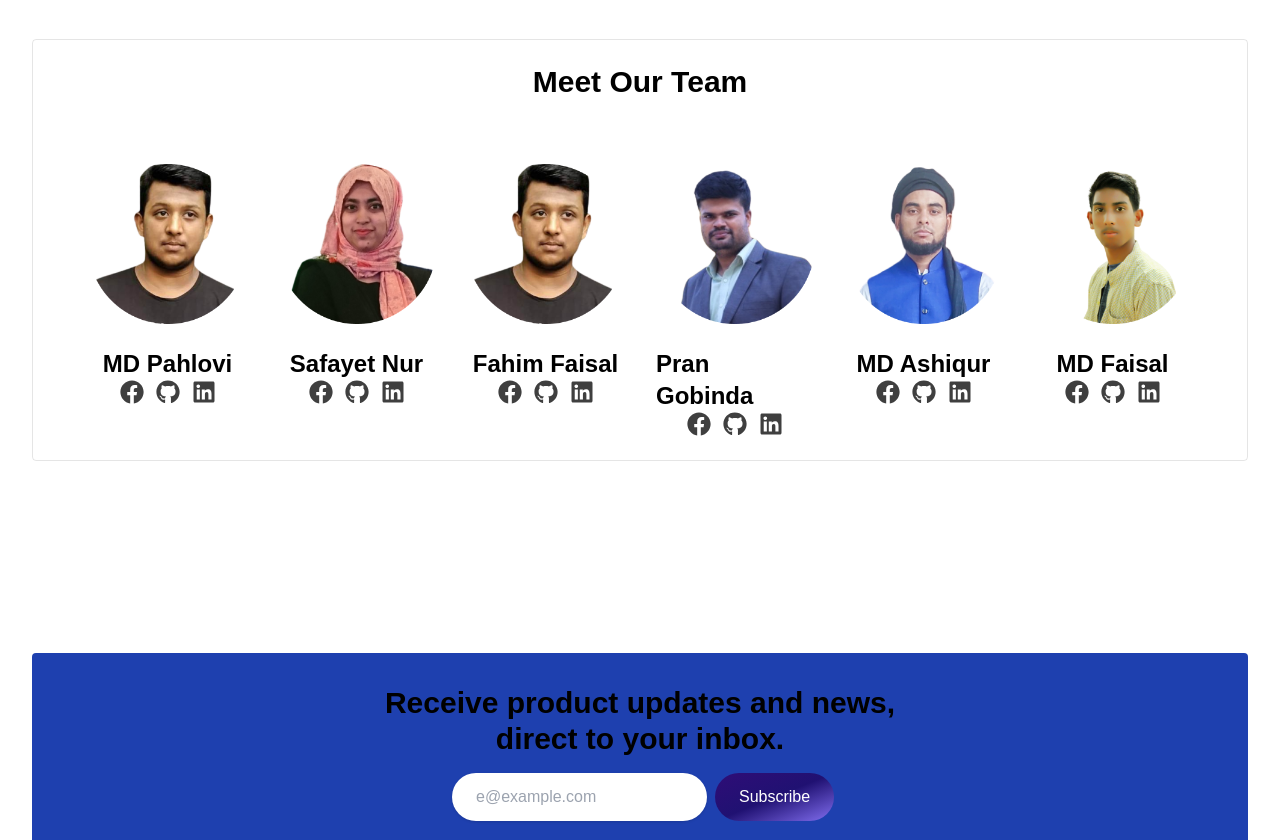
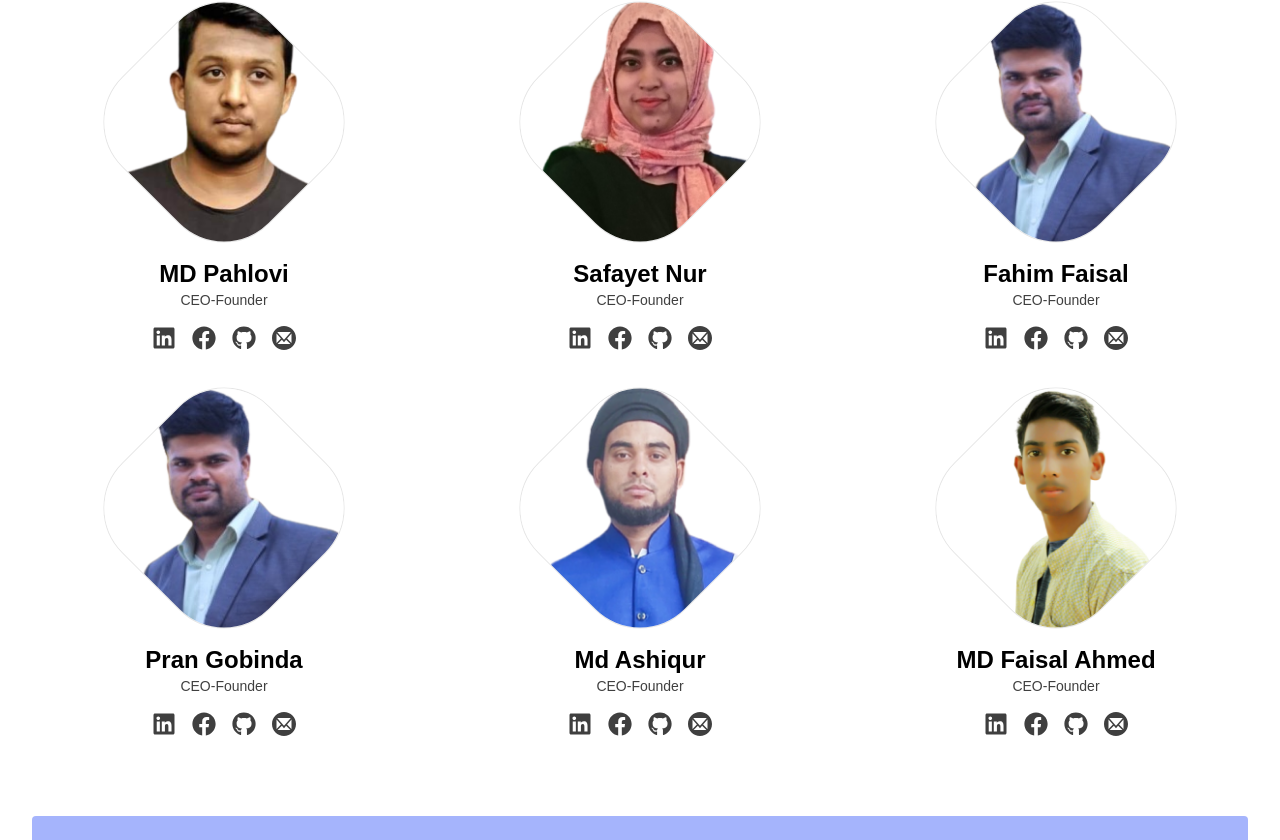
Before and after one commit to mdpahlovi/plugged-in, a Next.js app: page /about in a window 1280 px wide. Shown: the part 700-1540 px from the top of the page. Built offline with nearby package versions, Linux system fonts and the light colour scheme; no server answers.

Commit message:
About Page Polished

```diff
--- a/components/About/AboutHero.js
+++ b/components/About/AboutHero.js
@@ -6,7 +6,7 @@ import trimVideo from "../../public/logo/video-editing.png";
 
 const AboutHero = () => {
     return (
-        <header className="section-gap grid lg:grid-cols-2 gap-x-6 xl:gap-x-8 gap-y-10 items-center">
+        <header className="section-gap grid lg:grid-cols-2 gap-10 items-center">
             <Image src={aboutImage} alt="logo" className="mx-auto rounded-lg w-full" />
             <div className="space-y-4">
                 <h1 className="font-extrabold text-left mb-0">What is PluggedIn?</h1>
--- a/components/About/AboutSubscribe.js
+++ b/components/About/AboutSubscribe.js
@@ -2,20 +2,20 @@ import { Button } from "../Buttons.jsx";
 
 const AboutSubscribeSection = () => {
     return (
-        <div className="bg-blue-800 rounded mt-48 p-8">
+        <div className="bg-accent section-gap rounded p-8">
             <h1 className="mb-3 text-3xl">
                 Receive product updates and news,
                 <br /> direct to your inbox.
             </h1>
             <div className="w-full">
                 <form>
-                    <div className="max-w-sm mx-auto p-1 pr-0 flex items-center">
+                    <div className="max-w-sm mx-auto p-1 pr-0 flex flex-col sm:flex-row items-center gap-4">
                         <input
                             type="email"
                             placeholder="e@example.com"
-                            className="flex-1 appearance-none rounded-full shadow px-6 py-3 text-grey-dark mr-2 focus:outline-none"
+                            className="flex-1 appearance-none rounded-full shadow px-6 py-3 text-grey-dark focus:outline-none w-full sm:w-auto"
                         />
-                        <Button>Subscribe</Button>
+                        <Button className="w-full sm:w-auto">Subscribe</Button>
                     </div>
                 </form>
             </div>
--- a/components/About/AboutTeam.js
+++ b/components/About/AboutTeam.js
@@ -1,133 +1,46 @@
 import Image from "next/image";
 import React from "react";
-import pahloviImg from "../../public/images/team/pahlovi.png";
-import safayetImg from "../../public/images/team/safayet.png";
-import pranImg from "../../public/images/team/gobinda.png";
-import ashiqImg from "../../public/images/team/ashiqur.png";
-import faisalImg from "../../public/images/team/faisal.png";
 import { FaFacebook, FaGithub, FaLinkedin } from "react-icons/fa";
+import { ImMail4 } from "react-icons/im";
+import { TeamData } from "./TeamData";
 
 const AboutTeam = () => {
     return (
-        <div className="border rounded p-6 mt-48">
-            <h1 className="mb-16 text-3xl">Meet Our Team</h1>
-            <div className="container mx-auto grid justify-center gap-8 sm:grid-cols-2 xl:grid-cols-6">
-                <div className="flex flex-col items-center">
-                    <div className="mb-6">
-                        <div className="w-40 rounded">
-                            <Image src={pahloviImg} alt="" />
+        <section className="section-gap">
+            <h1>Meet Our Team</h1>
+            <div className="grid sm:grid-cols-2 lg:grid-cols-3 gap-8">
+                {TeamData.map((team, index) => (
+                    <div key={index} className="group space-y-4 text-center">
+                        <div className="pt-1.5"></div>
+                        <div className="mx-auto border h-52 w-52 rotate-45 overflow-hidden rounded-[4rem]">
+                            <Image
+                                className="mx-auto h-full w-full -rotate-45 scale-125 object-cover transition duration-300 group-hover:scale-150"
+                                src={team.avatar}
+                                alt="woman"
+                            />
                         </div>
+                        <div className="pt-4">
+                            <h2>{team.name}</h2>
+                            <p className="text-sm">CEO-Founder</p>
+                        </div>
+                        <p className="flex justify-center space-x-4">
+                            <a href={team.linkedin} target="_blank" rel="noopener noreferrer">
+                                <FaLinkedin className="text-2xl" />
+                            </a>
+                            <a href={team.facebook} target="_blank" rel="noopener noreferrer">
+                                <FaFacebook className="text-2xl" />
+                            </a>
+                            <a href={team.github} target="_blank" rel="noopener noreferrer">
+                                <FaGithub className="text-2xl" />
+                            </a>
+                            <a href={team.email} target="_blank" rel="noopener noreferrer">
+                                <ImMail4 className="text-2xl" />
+                            </a>
+                        </p>
                     </div>
-                    <h2 className="">MD Pahlovi</h2>
-                    <p className="flex text-2xl gap-3 ">
-                        <a href="">
-                            <FaFacebook />
-                        </a>
-                        <a href="">
-                            <FaGithub />
-                        </a>
-                        <a href="">
-                            <FaLinkedin />
-                        </a>
-                    </p>
-                </div>
-                <div className="flex flex-col items-center">
-                    <div className="mb-6">
-                        <div className="w-40 rounded">
-                            <Image src={safayetImg} alt="" />
-                        </div>
-                    </div>
-                    <h2 className="">Safayet Nur</h2>
-                    <p className="flex text-2xl gap-3 ">
-                        <a href="">
-                            <FaFacebook />
-                        </a>
-                        <a href="">
-                            <FaGithub />
-                        </a>
-                        <a href="">
-                            <FaLinkedin />
-                        </a>
-                    </p>
-                </div>
-                <div className="flex flex-col items-center">
-                    <div className="mb-6">
-                        <div className="w-40 rounded">
-                            <Image src={pahloviImg} alt="" />
-                        </div>
-                    </div>
-                    <h2 className="">Fahim Faisal</h2>
-                    <p className="flex text-2xl gap-3 ">
-                        <a href="">
-                            <FaFacebook />
-                        </a>
-                        <a href="">
-                            <FaGithub />
-                        </a>
-                        <a href="">
-                            <FaLinkedin />
-                        </a>
-                    </p>
-                </div>
-                <div className="flex flex-col items-center">
-                    <div className="mb-6">
-                        <div className="w-40 rounded">
-                            <Image src={pranImg} alt="" />
-                        </div>
-                    </div>
-                    <h2 className="">Pran Gobinda</h2>
-                    <p className="flex text-2xl gap-3 ">
-                        <a href="">
-                            <FaFacebook />
-                        </a>
-                        <a href="">
-                            <FaGithub />
-                        </a>
-                        <a href="">
-                            <FaLinkedin />
-                        </a>
-                    </p>
-                </div>
-                <div className="flex flex-col items-center">
-                    <div className="mb-6">
-                        <div className="w-40 rounded">
-                            <Image src={ashiqImg} alt="" />
-                        </div>
-                    </div>
-                    <h2 className="">MD Ashiqur</h2>
-                    <p className="flex text-2xl gap-3 ">
-                        <a href="">
-                            <FaFacebook />
-                        </a>
-                        <a href="">
-                            <FaGithub />
-                        </a>
-                        <a href="">
-                            <FaLinkedin />
-                        </a>
-                    </p>
-                </div>
-                <div className="flex flex-col items-center">
-                    <div className="mb-6">
-                        <div className="w-40 rounded">
-                            <Image src={faisalImg} alt="" />
-                        </div>
-                    </div>
-                    <h2 className="">MD Faisal</h2>
-                    <p className="flex text-2xl gap-3 ">
-                        <a href="">
-                            <FaFacebook />
-                        </a>
-                        <a href="">
-                            <FaGithub />
-                        </a>
-                        <a href="">
-                            <FaLinkedin />
-                        </a>
-                    </p>
-                </div>
+                ))}
             </div>
-        </div>
+        </section>
     );
 };
 
--- /dev/null
+++ b/components/About/TeamData.js
@@ -0,0 +1,42 @@
+import pahlovi from "../../public/images/team/pahlovi.png";
+import safayet from "../../public/images/team/safayet.png";
+import pran from "../../public/images/team/gobinda.png";
+import ashiq from "../../public/images/team/ashiqur.png";
+import faisal from "../../public/images/team/faisal.png";
+
+export const TeamData = [
+    { name: "MD Pahlovi", avatar: pahlovi, linkedin: "", facebook: "https://m.facebook.com/mdpahlovi", github: "", email: "mailto:mdpahlovi07@gmail.com" },
+    {
+        name: "Safayet Nur",
+        avatar: safayet,
+        linkedin: "",
+        facebook: "https://www.facebook.com/mimsa.mubassera.7/",
+        github: "",
+        email: "mailto:safayetnurelectra@gmail.com",
+    },
+    {
+        name: "Fahim Faisal",
+        avatar: pran,
+        linkedin: "",
+        facebook: "https://www.facebook.com/profile.php?id=100010119190247",
+        github: "",
+        email: "mailto:mdfahimfaisal000@gmail.com",
+    },
+    {
+        name: "Pran Gobinda",
+        avatar: pran,
+        linkedin: "",
+        facebook: "https://www.facebook.com/gobinda.chakrabarty.9",
+        github: "",
+        email: "mailto:p.gobinda.cb@gmail.com",
+    },
+    { name: "Md Ashiqur", avatar: ashiq, linkedin: "", facebook: "https://www.facebook.com/ashiq.id/", github: "", email: "mailto:web3.0.ashiq@gmail.com" },
+    {
+        name: "MD Faisal Ahmed",
+        avatar: faisal,
+        linkedin: "",
+        facebook: "https://www.facebook.com/foisalahmed.bijoy",
+        github: "",
+        email: "mailto:mdfaisalahmed520@gmail.com",
+    },
+];
--- a/tailwind.config.js
+++ b/tailwind.config.js
@@ -30,7 +30,7 @@ module.exports = {
                     "base-content": "#000000",
                     neutral: "#000000",
                     "neutral-content": "#ffffff",
-                    "card-bg": "#F2F4F4"
+                    accent: "#A5B4FC",
                 },
                 dark: {
                     ...require("daisyui/src/colors/themes")["[data-theme=dark]"],
@@ -38,7 +38,7 @@ module.exports = {
                     "base-content": "#ffffff",
                     neutral: "#ffffff",
                     "neutral-content": "#171717",
-                    "card-bg": "#212F3C"
+                    accent: "#4338CA",
                 },
             },
             "light",
```
